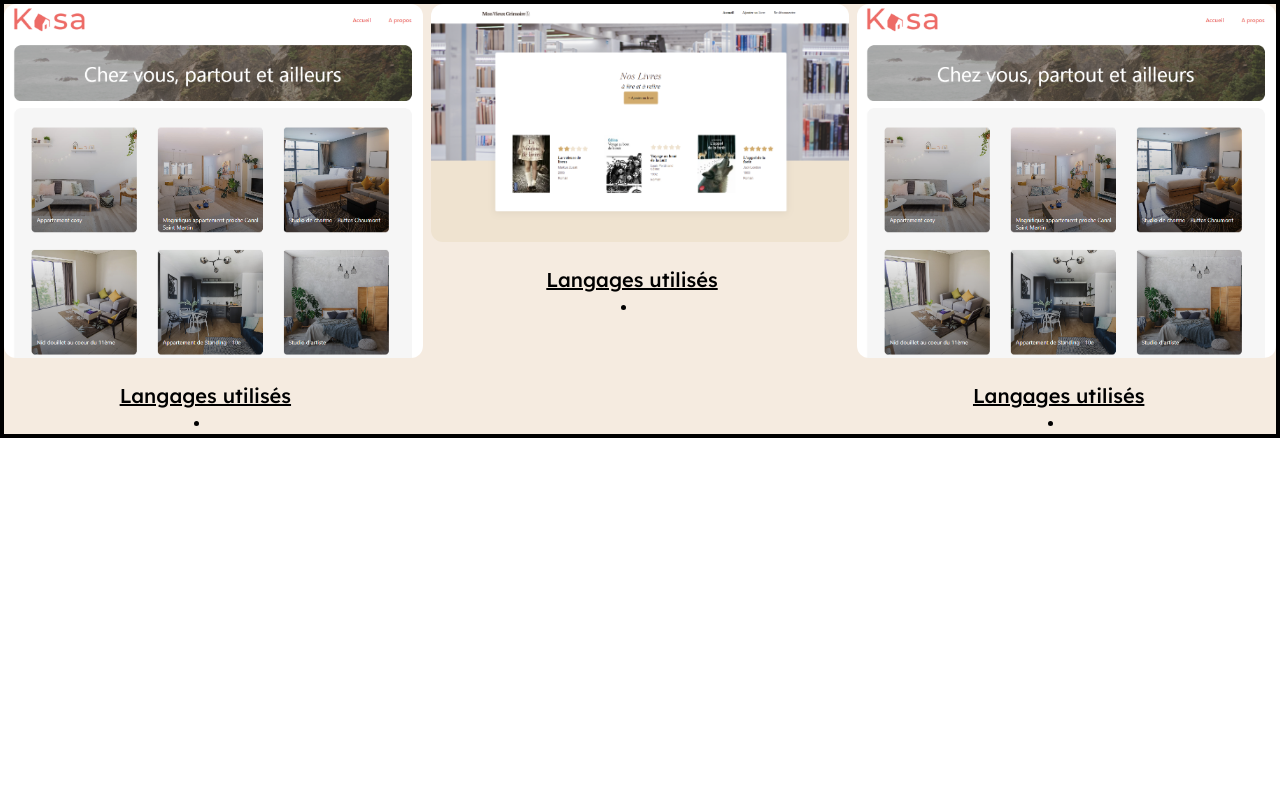
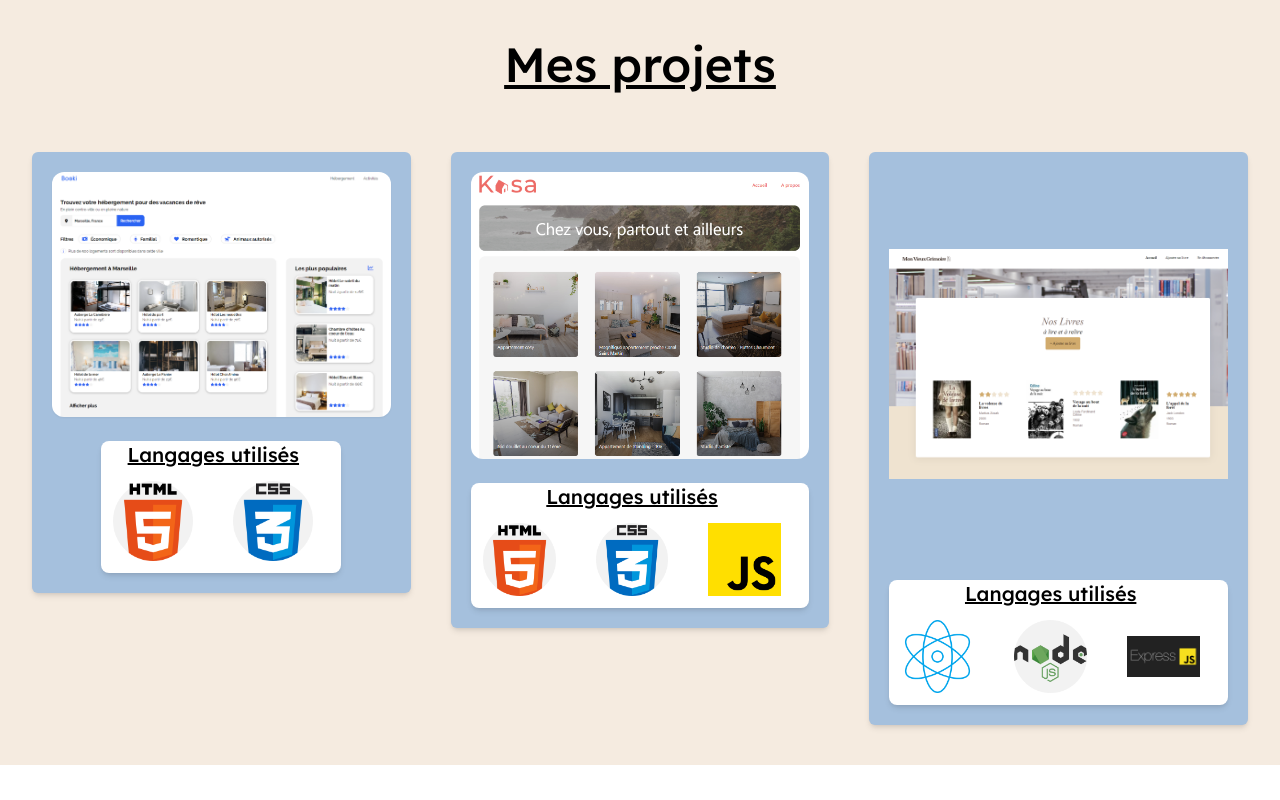
Before and after one commit to Steviggio/portfolio, a React (Vite) app: page /projects in a window 1280 px wide. Built offline with nearby package versions, Linux system fonts and the light colour scheme.

Commit message:
Project part done

```diff
--- a/src/Data/icons.js
+++ b/src/Data/icons.js
@@ -3,31 +3,73 @@ import nodeIcon from '../assets/icons/nodejs.png'
 import reactIcon from '../assets/icons/react.png'
 import cssIcon from '../assets/icons/css.png'
 import expressIcon from '../assets/icons/expressjs.png'
+import javascriptIcon from "../assets/icons/js.png"
 
 
-iconTemplate = {
-  name: "",
-  iconUrl: {}
-}
+// iconTemplate = {
+//   name: "",
+//   iconUrl: {}
+// }
 
 const iconsList = [{
   name: "HTML",
-  iconUrl: {htmlIcon}
+  iconUrl: htmlIcon
 },
 {
   name: "CSS",
-  iconUrl: {cssIcon}
+  iconUrl: cssIcon
+},
+{
+  name: "Javascript",
+  iconUrl: javascriptIcon
 },
 {
   name: "React.js",
-  iconUrl: {reactIcon}
+  iconUrl: reactIcon
 },
 {
   name: "Node.js",
-  iconUrl: {nodeIcon}
+  iconUrl: nodeIcon
 },
 {
   name: "Express.js",
-  iconUrl: {expressIcon}
+  iconUrl: expressIcon
 }
 ]
+
+const mvgIcons = [{
+  name: "React.js",
+  iconUrl: reactIcon
+},
+{
+  name: "Node.js",
+  iconUrl: nodeIcon
+},
+{
+  name: "Express.js",
+  iconUrl: expressIcon
+}]
+
+const bookiIcons = [{
+  name: "HTML",
+  iconUrl: htmlIcon
+},
+{
+  name: "CSS",
+  iconUrl: cssIcon
+}]
+
+const kasaIcons = [{
+  name: "HTML",
+  iconUrl: htmlIcon
+},
+{
+  name: "CSS",
+  iconUrl: cssIcon
+}, {
+  name: "Javascript",
+  iconUrl: javascriptIcon
+},]
+
+
+export { iconsList, mvgIcons, bookiIcons, kasaIcons };
--- a/src/components/Layout/Layout.jsx
+++ b/src/components/Layout/Layout.jsx
@@ -4,7 +4,7 @@ import Body from "../../pages/Body/Body"
 import About from '../../pages/About/About'
 
 
-const Layout = ({ children }) => {
+const Layout = () => {
   return (
     <>
       <Header />
--- a/src/components/Tiles/Tiles.jsx
+++ b/src/components/Tiles/Tiles.jsx
@@ -1,12 +1,19 @@
-const Tiles = () => {
 
+
+const Tiles = ({datas}) => {
 
   return (
     <>
-      <div className="h-96 border-4 w-80">
-        <img src="" alt="" />
-        <div>
-
+      {/* Tiles list */}
+      <div className="flex flex-col w-2/6 gap-6 items-center p-5 bg-light-blue rounded-md shadow-md h-fit">
+        <img className="h-fit w-full  rounded-xl shadow-sm" src="" alt="" />
+        <div className='h-fit w-fit flex flex-col justify-center pr-4 bg-white rounded-lg  shadow-md'>
+          <h5 className='underline text-xl'>Langages utilisés</h5>
+          <ul className='flex gap-10 justify-center m-3'>{datas.map((item) => {
+            return (
+              <li key={item.key}><img className='w-20' src={item.iconUrl} /></li>
+            )
+          })}</ul>
         </div>
       </div>
     </>
--- a/src/index.css
+++ b/src/index.css
@@ -25,11 +25,11 @@
 
 @layer base {
 
-
   html {
     width: 100%;
     font-family: "Lexend Deca", sans-serif;
     font-weight: 100;
     scroll-behavior: smooth;
   }
+
 }
--- a/src/main.jsx
+++ b/src/main.jsx
@@ -18,8 +18,7 @@ const router = createBrowserRouter(
       <Route path="/layout" element={<Layout />} />
       <Route path="/header" element={<Header />} />
       <Route path="/footer" element={<Footer />} />
-      <Route path="/body" element={<Layout children={<Body />} />} />
-      <Route path="/about" element={<Layout children={<About />} />} />
+      <Route path="/about" element={<About />} />
       <Route path="/tiles" element={<Tiles />} />
       <Route path="/projects" element={<Projects />} />
     </>
--- a/src/pages/Projects/Projects.jsx
+++ b/src/pages/Projects/Projects.jsx
@@ -1,35 +1,59 @@
-import mvgHome from '../../assets/projects/MVG-home.png'
-import kasaHome2 from "../../assets/projects/Kasa-home-focus.png"
+import mvgHome from '../../assets/projects/MVG-home.png';
+import kasaHome2 from "../../assets/projects/Kasa-home-focus.png";
+import bookiImg from "../../assets/projects/Booki.png";
+import { kasaIcons, bookiIcons, mvgIcons, iconsList } from '../../Data/icons';
+
 
 const Projects = () => {
+  const booki = bookiIcons;
+  const kasa = kasaIcons;
+  const mvg = mvgIcons;
+
   return (
     // Section containing project tiles
-    <section className="bg-back-beige border-4 border-black h-fit">
+    <section className="bg-back-beige h-fit py-10">
+
+      <h3 className='text-5xl mb-10 underline'>Mes projets</h3>
       {/* Tiles Container */}
-      <div className="w-full justify-start flex gap-2  h-fit ">
+      <div className="w-full justify-center flex pt-6 gap-10 h-fit px-8">
 
         {/* Tiles list */}
-        <div className=" h-full flex flex-col w-1/3 gap-6">
-          <img className="h-full rounded-xl" src={kasaHome2} alt="" />
-          <div className=' h-2/6  flex flex-col justify-center pr-4'>
+        <div className="flex flex-col w-2/6 gap-6 items-center p-5 bg-light-blue rounded-md shadow-md h-fit">
+          <img className="h-fit w-full  rounded-xl shadow-sm" src={bookiImg} alt="" />
+          <div className='h-fit w-fit flex flex-col justify-center pr-4 bg-white rounded-lg  shadow-md'>
             <h5 className='underline text-xl'>Langages utilisés</h5>
-            <li></li>
+            <ul className='flex gap-10 justify-center m-3'>{booki.map((item) => {
+              return (
+                <li key={item.key}><img className='w-20' src={item.iconUrl} /></li>
+              )
+            })}</ul>
           </div>
         </div>
 
-        <div className=" h-full flex flex-col w-1/3 gap-6">
-          <img className="h-2/6 w-full rounded-xl" src={mvgHome} alt="" />
-          <div className='h-full flex flex-col justify-center pr-4'>
+
+        <div className="flex flex-col items-center w-2/6 gap-6 p-5 bg-light-blue rounded-md shadow-md h-fit">
+          <img className="h-fit object-cover rounded-xl" src={kasaHome2} alt="" />
+          <div className=' h-fit w-fit flex flex-col justify-center pr-4 bg-white rounded-lg  shadow-md'>
             <h5 className='underline text-xl'>Langages utilisés</h5>
-            <li></li>
+            <ul className='flex gap-10 justify-center items-center m-3'>{kasa.map((item) => {
+              return (
+                <li className='flex ' key={item.key}><img className='w-20' src={item.iconUrl} /></li>
+              )
+            })}</ul>
+
           </div>
         </div>
 
-        <div className=" h-full flex flex-col w-1/3 gap-6">
-          <img className="h-2/6  rounded-xl" src={kasaHome2} alt="" />
-          <div className='h-full flex flex-col justify-center pr-4'>
+
+        <div className=" flex flex-col  w-2/6 gap-6 items-center  p-5 bg-light-blue rounded-md shadow-md h-fit">
+          <img className="h-96 object-contain rounded-xl" src={mvgHome} alt="" />
+          <div className='h-fit w-fit flex flex-col justify-center pr-4 bg-white rounded-lg  shadow-md'>
             <h5 className='underline text-xl'>Langages utilisés</h5>
-            <li></li>
+            <ul className='flex gap-10 justify-center items-center m-3'>{mvg.map((item) => {
+              return (
+                <li className='flex' key={item.key}><img className='w-20 h-fit' src={item.iconUrl} /></li>
+              )
+            })}</ul>
           </div>
         </div>
 
--- a/tailwind.config.js
+++ b/tailwind.config.js
@@ -7,6 +7,8 @@ export default {
   theme: {
     extend: {
       colors: {
+        "light-blue": "#A5C0DD",
+        "light-green": "#97A769",
         'back-beige': '#f5ebe0',
         "brown-font": "#361E0C",
         "green-background": "#2C3E17",
```
Also changed, not shown: src/assets/projects/Booki.png (added), src/assets/projects/MVG-home.png.
